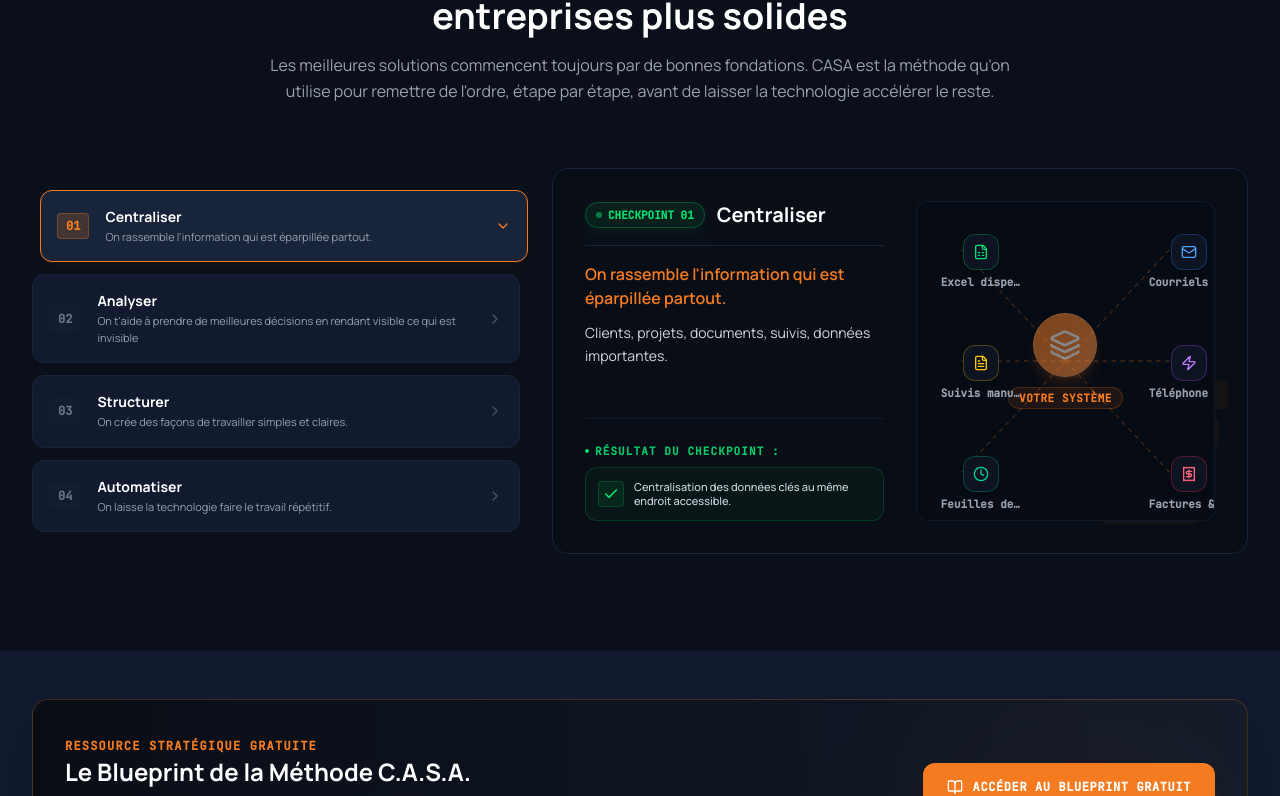
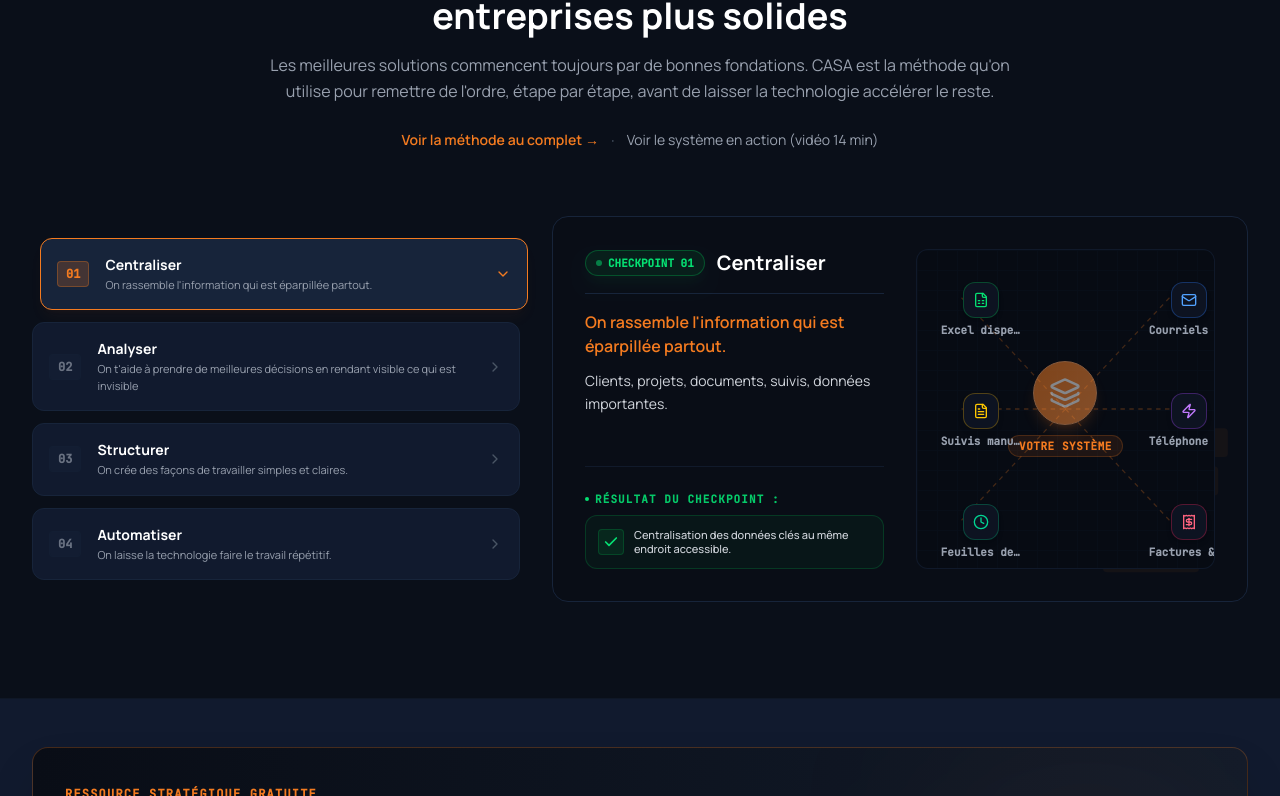
Before and after one commit to HUVIassistance/huvioptimisation.com, a React (Vite) app: page / in a window 1280 px wide. Shown: the part 5584-6380 px from the top of the page. Built offline with nearby package versions, Linux system fonts and the light colour scheme.

Commit message:
feat(liens): home #architecture -> page de reference methode CASA (+ CTA VSL dans la section, + lien discret footer 'guide pilier')

```diff
--- a/src/App.tsx
+++ b/src/App.tsx
@@ -1135,6 +1135,15 @@ export default function App() {
             <p className="text-gray-400 text-sm sm:text-base leading-relaxed">
               Les meilleures solutions commencent toujours par de bonnes fondations. CASA est la méthode qu'on utilise pour remettre de l'ordre, étape par étape, avant de laisser la technologie accélérer le reste.
             </p>
+            <div className="flex flex-col sm:flex-row items-center justify-center gap-3 pt-2">
+              <a href="/ressources/methode-casa-batir-systeme-qui-tourne-sans-toi/" className="text-[#F47B20] hover:text-[#ff9242] text-sm font-semibold transition-colors">
+                Voir la méthode au complet →
+              </a>
+              <span className="text-gray-600 hidden sm:inline">·</span>
+              <a href="/vsl-systeme-complet/" className="text-gray-400 hover:text-white text-sm transition-colors">
+                Voir le système en action (vidéo 14 min)
+              </a>
+            </div>
           </div>
 
           {/* Interactive Layered Architecture Display */}
@@ -2336,6 +2345,7 @@ export default function App() {
             <ul className="space-y-1.5 text-[11px] font-sans text-gray-500">
               <li><a href="#problem" className="hover:text-white transition-colors">Le diagnostic</a></li>
               <li><a href="#architecture" className="hover:text-white transition-colors">La méthode CASA</a></li>
+              <li><a href="/ressources/methode-casa-batir-systeme-qui-tourne-sans-toi/" className="hover:text-white transition-colors">Méthode CASA — le guide complet</a></li>
               <li><a href="#ai-teams" className="hover:text-white transition-colors">Nos assistants IA</a></li>
               <li><a href="#what-we-build" className="hover:text-white transition-colors">Ce qu'on simplifie</a></li>
               <li><a href="https://huvioptimisation.fillout.com/rencontre-doptimisation-exploratoire" target="_blank" rel="noopener noreferrer" className="hover:text-white transition-colors">Séance d'optimisation</a></li>
```
